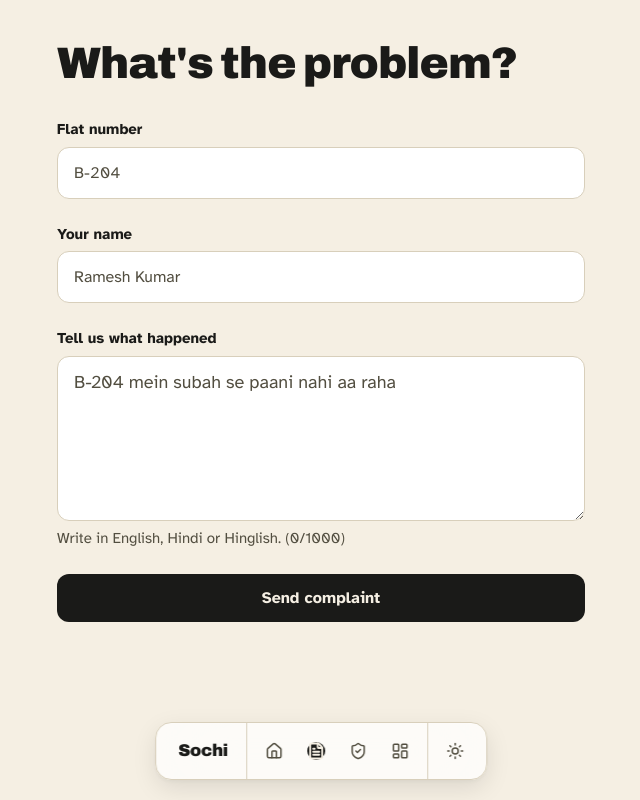
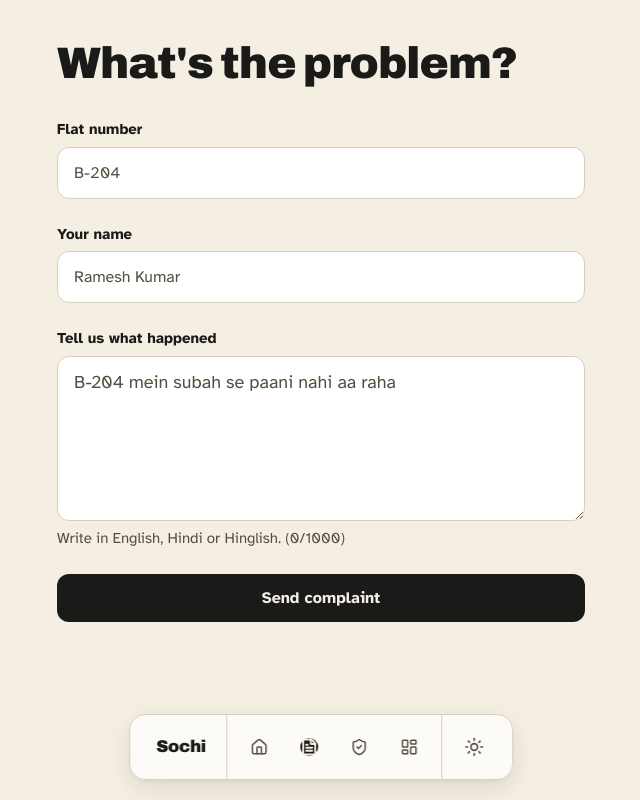
Before and after one commit to shreyansh-real/Zephr_VC, a Next.js app: page /report in a window 1280 px wide. Shown: the whole page, without its empty margins (319-959 px from the left). Built offline with nearby package versions, Linux system fonts and the light colour scheme.

Commit message:
feat(dock): larger dock, circle View Transition theme ripple animation

```diff
--- a/app/globals.css
+++ b/app/globals.css
@@ -168,3 +168,18 @@
     transition-duration: 0.01ms !important;
   }
 }
+
+/* ── View Transitions: circle theme-switch ripple ── */
+::view-transition-old(root),
+::view-transition-new(root) {
+  animation: none;
+  mix-blend-mode: normal;
+}
+
+::view-transition-new(root) {
+  z-index: 9999;
+}
+
+::view-transition-old(root) {
+  z-index: 1;
+}
--- a/components/nav-dock.tsx
+++ b/components/nav-dock.tsx
@@ -2,17 +2,15 @@
 
 import Link from "next/link";
 import { useRouter, usePathname } from "next/navigation";
-import { useTheme } from "next-themes";
 import { motion } from "framer-motion";
 import {
   Home,
   FileText,
   ShieldCheck,
   LayoutDashboard,
-  Sun,
-  Moon,
   Lock,
 } from "lucide-react";
+import { AnimatedThemeToggler } from "@/components/ui/animated-theme-toggler";
 import { cn } from "@/lib/utils";
 import { Dock, DockIcon } from "@/components/ui/dock";
 import { Separator } from "@/components/ui/separator";
@@ -102,31 +100,14 @@ function DockLink({
 }
 
 function ThemeDockItem() {
-  const { resolvedTheme, setTheme } = useTheme();
-  const isDark = resolvedTheme === "dark";
-
   return (
     <Tooltip>
       <TooltipTrigger asChild>
-        <DockButton
-          onClick={() => setTheme(isDark ? "light" : "dark")}
-          aria-label={isDark ? "Switch to light mode" : "Switch to dark mode"}
-          suppressHydrationWarning
-        >
-          <motion.span
-            suppressHydrationWarning
-            key={isDark ? "moon" : "sun"}
-            initial={{ rotate: -30, opacity: 0, scale: 0.7 }}
-            animate={{ rotate: 0, opacity: 1, scale: 1 }}
-            exit={{ rotate: 30, opacity: 0, scale: 0.7 }}
-            transition={{ type: "spring", mass: 0.2, stiffness: 200, damping: 16 }}
-            className="flex items-center justify-center"
-          >
-            {isDark ? <Moon size={18} /> : <Sun size={18} />}
-          </motion.span>
-        </DockButton>
+        <div className="flex items-center justify-center w-full h-full">
+          <AnimatedThemeToggler duration={450} />
+        </div>
       </TooltipTrigger>
-      <TooltipContent>{isDark ? "Light mode" : "Dark mode"}</TooltipContent>
+      <TooltipContent>Toggle theme</TooltipContent>
     </Tooltip>
   );
 }
@@ -145,9 +126,9 @@ export function NavDock({ showLock = false, showLive = false }: NavDockProps) {
       <TooltipProvider>
         <Dock
           direction="middle"
-          iconSize={38}
-          iconMagnification={58}
-          iconDistance={130}
+          iconSize={44}
+          iconMagnification={66}
+          iconDistance={135}
         >
           {/* ── Brand wordmark ── */}
           <Tooltip>
--- /dev/null
+++ b/components/ui/animated-theme-toggler.tsx
@@ -0,0 +1,86 @@
+"use client";
+
+import { useTheme } from "next-themes";
+import { useRef } from "react";
+import { Sun, Moon } from "lucide-react";
+import { cn } from "@/lib/utils";
+
+interface AnimatedThemeTogglerProps {
+  className?: string;
+  duration?: number;
+}
+
+export function AnimatedThemeToggler({
+  className,
+  duration = 400,
+}: AnimatedThemeTogglerProps) {
+  const { resolvedTheme, setTheme } = useTheme();
+  const isDark = resolvedTheme === "dark";
+  const ref = useRef<HTMLButtonElement>(null);
+
+  async function toggleTheme() {
+    const nextTheme = isDark ? "light" : "dark";
+
+    // Fallback for browsers without View Transitions support
+    if (
+      !("startViewTransition" in document) ||
+      window.matchMedia("(prefers-reduced-motion: reduce)").matches
+    ) {
+      setTheme(nextTheme);
+      return;
+    }
+
+    // Get click origin for the circle expand
+    const btn = ref.current;
+    const x = btn ? btn.getBoundingClientRect().left + btn.offsetWidth / 2 : window.innerWidth / 2;
+    const y = btn ? btn.getBoundingClientRect().top + btn.offsetHeight / 2 : window.innerHeight / 2;
+
+    // Max radius = farthest corner from click point
+    const endRadius = Math.hypot(
+      Math.max(x, window.innerWidth - x),
+      Math.max(y, window.innerHeight - y)
+    );
+
+    const clipPath = [
+      `circle(0px at ${x}px ${y}px)`,
+      `circle(${endRadius}px at ${x}px ${y}px)`,
+    ];
+
+    // eslint-disable-next-line @typescript-eslint/no-explicit-any
+    const transition = (document as any).startViewTransition(() => {
+      setTheme(nextTheme);
+    });
+
+    await transition.ready;
+
+    document.documentElement.animate(
+      { clipPath: isDark ? [...clipPath].reverse() : clipPath },
+      {
+        duration,
+        easing: "ease-in-out",
+        pseudoElement: isDark
+          ? "::view-transition-old(root)"
+          : "::view-transition-new(root)",
+      }
+    );
+  }
+
+  return (
+    <button
+      ref={ref}
+      onClick={toggleTheme}
+      aria-label={isDark ? "Switch to light mode" : "Switch to dark mode"}
+      suppressHydrationWarning
+      className={cn(
+        "flex items-center justify-center w-full h-full rounded-full",
+        "text-[var(--muted-foreground)] hover:text-[var(--ink)]",
+        "hover:bg-[var(--surface-2)] transition-colors duration-200 outline-none",
+        className
+      )}
+    >
+      <span suppressHydrationWarning className="flex items-center justify-center">
+        {isDark ? <Moon size={20} strokeWidth={2} /> : <Sun size={20} strokeWidth={2} />}
+      </span>
+    </button>
+  );
+}
--- a/components/ui/dock.tsx
+++ b/components/ui/dock.tsx
@@ -18,8 +18,8 @@ interface DockContextValue {
   iconDistance: number;
 }
 
-const DEFAULT_SIZE = 40;
-const DEFAULT_MAGNIFICATION = 64;
+const DEFAULT_SIZE = 46;
+const DEFAULT_MAGNIFICATION = 70;
 const DEFAULT_DISTANCE = 140;
 
 export const DockContext = React.createContext<DockContextValue>({
@@ -62,13 +62,9 @@ export function Dock({
         onMouseMove={(e) => mouseX.set(e.pageX)}
         onMouseLeave={() => mouseX.set(Infinity)}
         className={cn(
-          /* layout */
-          "flex h-[58px] gap-1 px-3 items-center rounded-2xl",
-          /* glass surface — adapts to light/dark via CSS vars */
+          "flex h-[66px] gap-1.5 px-4 items-center rounded-2xl",
           "bg-[var(--surface)]/75 backdrop-blur-2xl",
-          /* border subtly visible in both modes */
           "border border-[var(--border-token)]",
-          /* multi-layer shadow for depth */
           "shadow-[0_2px_4px_rgba(0,0,0,0.04),0_8px_24px_rgba(0,0,0,0.10),0_1px_0px_rgba(255,255,255,0.06)_inset]",
           "dark:shadow-[0_2px_4px_rgba(0,0,0,0.3),0_8px_32px_rgba(0,0,0,0.5),0_1px_0px_rgba(255,255,255,0.04)_inset]",
           alignmentClass,
@@ -94,7 +90,6 @@ export function DockIcon({ className, children }: DockIconProps) {
   const { mouseX, iconSize, iconMagnification, iconDistance } =
     React.useContext(DockContext);
 
-  // Distance from mouse center → interpolated target size
   const distanceFromMouse = useTransform(mouseX, (val) => {
     const bounds = ref.current?.getBoundingClientRect() ?? { x: 0, width: 0 };
     return val - bounds.x - bounds.width / 2;
@@ -106,18 +101,16 @@ export function DockIcon({ className, children }: DockIconProps) {
     [iconSize, iconMagnification, iconSize]
   );
 
-  // Silky-smooth spring — slow settle, no bounce
   const size = useSpring(sizeTarget, {
     mass: 0.15,
     stiffness: 100,
     damping: 18,
   });
 
-  // Vertical lift: icon floats up toward mouse
   const yTarget = useTransform(
     distanceFromMouse,
     [-iconDistance, 0, iconDistance],
-    [0, -6, 0]
+    [0, -8, 0]
   );
   const y = useSpring(yTarget, {
     mass: 0.15,
@@ -132,12 +125,10 @@ export function DockIcon({ className, children }: DockIconProps) {
       onHoverStart={() => setHovered(true)}
       onHoverEnd={() => setHovered(false)}
       className={cn(
-        "relative flex aspect-square items-center justify-center rounded-full",
-        "will-change-transform",
+        "relative flex aspect-square items-center justify-center rounded-full will-change-transform",
         className
       )}
     >
-      {/* Inner scale pulse on hover for extra polish */}
       <motion.div
         className="flex items-center justify-center w-full h-full"
         animate={{ scale: hovered ? 1.08 : 1 }}
```
